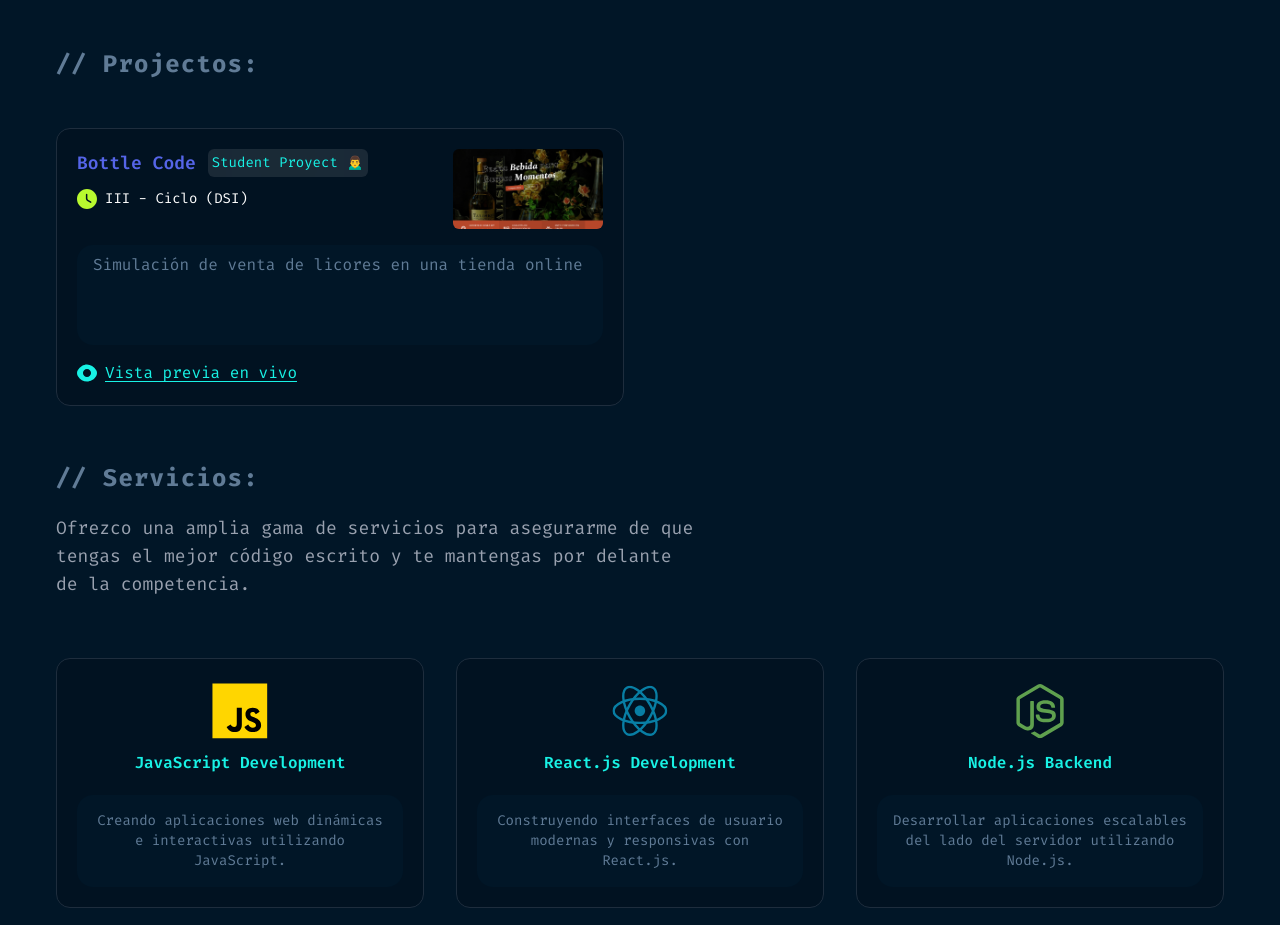
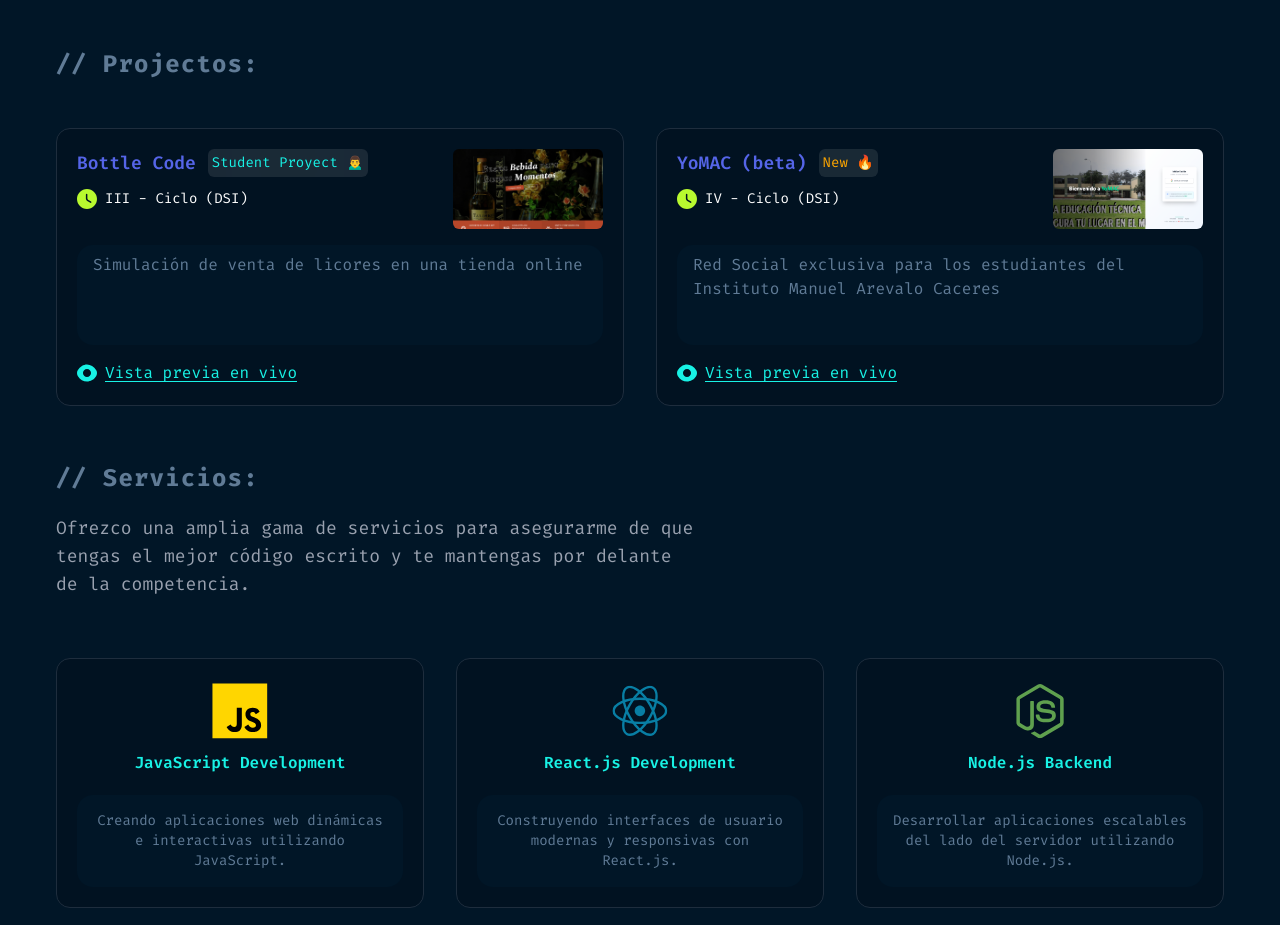
Before and after one commit to yawasJph/llacuash, a Next.js app: page / in a window 1280 px wide. Shown: the part 780-1705 px from the top of the page. Built offline with nearby package versions, Linux system fonts and the light colour scheme; no server answers.

Commit message:
add second proyect --yomac

```diff
--- /dev/null
+++ b/content/projects/project2.json
@@ -0,0 +1,9 @@
+{
+  "priority": 1,
+  "title": "YoMAC (beta)",
+  "shortDescription": "Red Social exclusiva para los estudiantes del Instituto Manuel Arevalo Caceres",
+  "cover": "/yomac.png",
+  "livePreview": "https://yomac-production.up.railway.app/",
+  "type": "New 🔥",
+  "siteAge": "IV - Ciclo (DSI)"
+}
--- a/src/components/Projects/ProjectCard.tsx
+++ b/src/components/Projects/ProjectCard.tsx
@@ -71,7 +71,7 @@ const ProjectCard: React.FC<ProjectCardProps> = ({ data }) => {
         <div className="flex gap-5">
           {livePreview && (
             <a
-              href="https://bottlecode.up.railway.app/pages/index.html"
+              href={livePreview}
               className="text-accent flex gap-2 text-sm underline underline-offset-[3px] transition-all duration-75 ease-linear hover:scale-105 md:text-base"
               target="_blank">
               <PreviewIcon className="h-auto w-[18px] md:w-5" />
```
Also changed, not shown: public/yomac.png (added).
